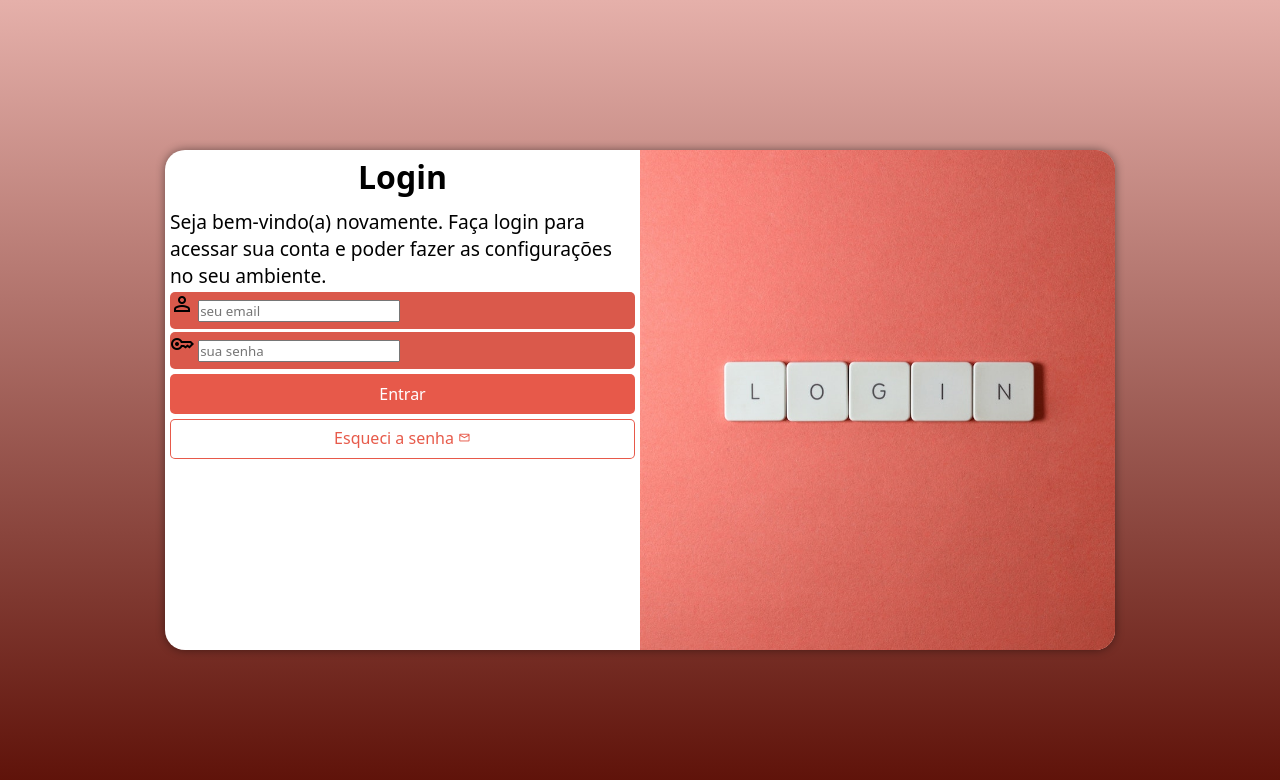
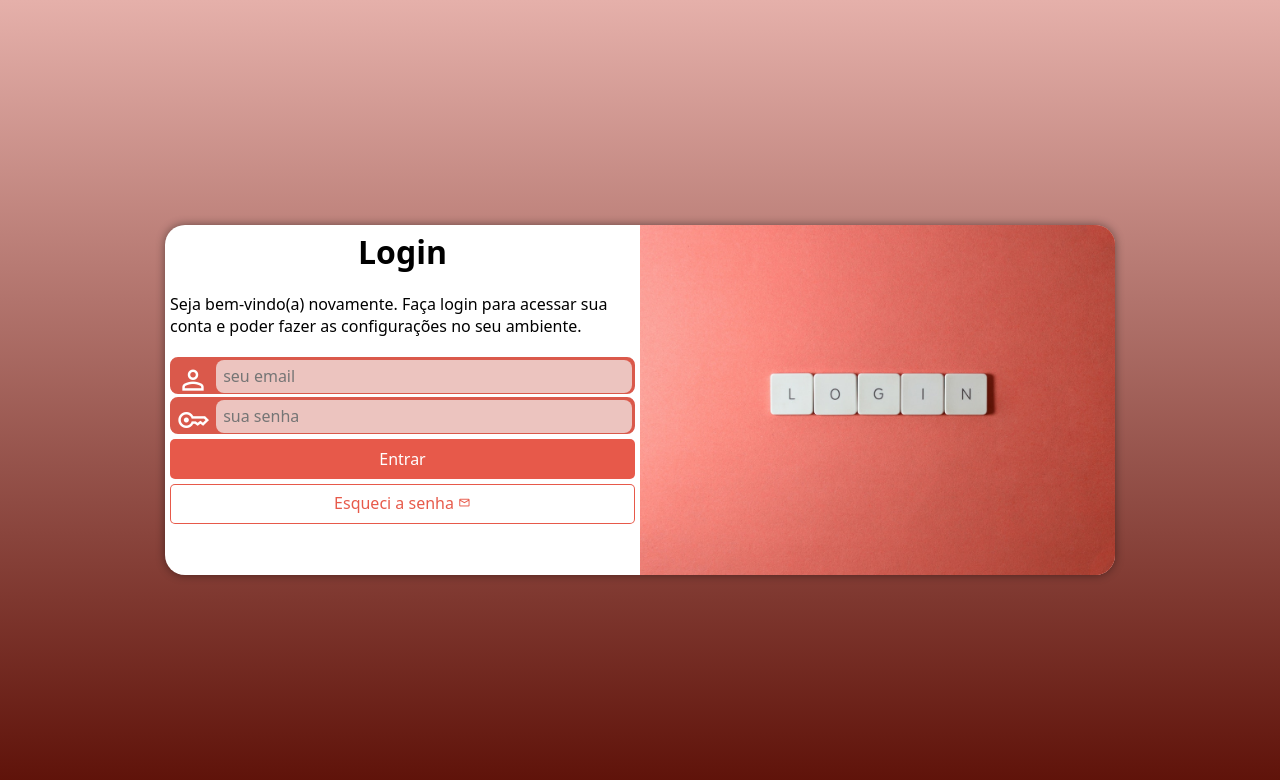
Before and after one commit to freire-bruno/projeto-login, a plain HTML site: page index.html in a window 1280 px wide. Drawn offline with nearby package versions, Linux system fonts and the light colour scheme.

Commit message:
last updates - projeto-login

```diff
--- a/estilos/media-query.css
+++ b/estilos/media-query.css
@@ -8,7 +8,7 @@
 
     section#login {
         width: 80vw;
-
+        height: 280px;
     }
 
     section#login > div#imagem {
@@ -31,6 +31,7 @@
 
     section#login {
         width: 950px;
+        height: 350px;
     }
 
     section#login > div#imagem {
@@ -49,6 +50,7 @@
     }
 
     div#formulario > p {
-        font-size: 1.2em;
+        font-size: 1em;
+        margin: 20px 0px;
     }
 }
--- a/estilos/style.css
+++ b/estilos/style.css
@@ -24,7 +24,6 @@ section#login {
     position: absolute;
     top: 50%;
     left: 50%;
-    transform: translate(-50%, -50%);
     overflow: hidden;
 
 
@@ -34,6 +33,7 @@ section#login {
     border-radius: 20px;
     box-shadow: 0px 0px 10px rgba(0, 0, 0, 0.450);
 
+    transform: translate(-50%, -50%);
     transition: width .3s, height .3s;
     transition-timing-function: ease;
 }
@@ -63,16 +63,39 @@ div#formulario > p {
 
 form > div.campo {
     background-color: #da594b;
+    border: 2px solid #da594b;
     display: block;
     width: 100%;
     height: 37px;
-    border-radius: 5px;
+    border-radius: 8px;
     margin: 3px 0px;
 
 }
 
 div.campo > label {
     display: none;
+}
+
+div.campo > span {
+    color: white;
+    font-size: 2em;
+    width: 40px;
+    padding: 5px;
+}
+
+div.campo > input {
+    background-color: #f0d3d0e0;
+    font-size: 1em;
+    width: calc(100% - 45px);
+    height: 100%;
+    border: 0px;
+    border-radius: 8px;
+    padding: 7px;
+    transform: translateY(-14px);
+}
+
+div.campo > input:focus-within {
+    background-color: white;
 }
 
 .entrar {
@@ -85,6 +108,7 @@ div.campo > label {
     border: none;
     border-radius: 5px;
     margin-top: 5px;
+    cursor: pointer;
 }
 
 .entrar:hover {
```
